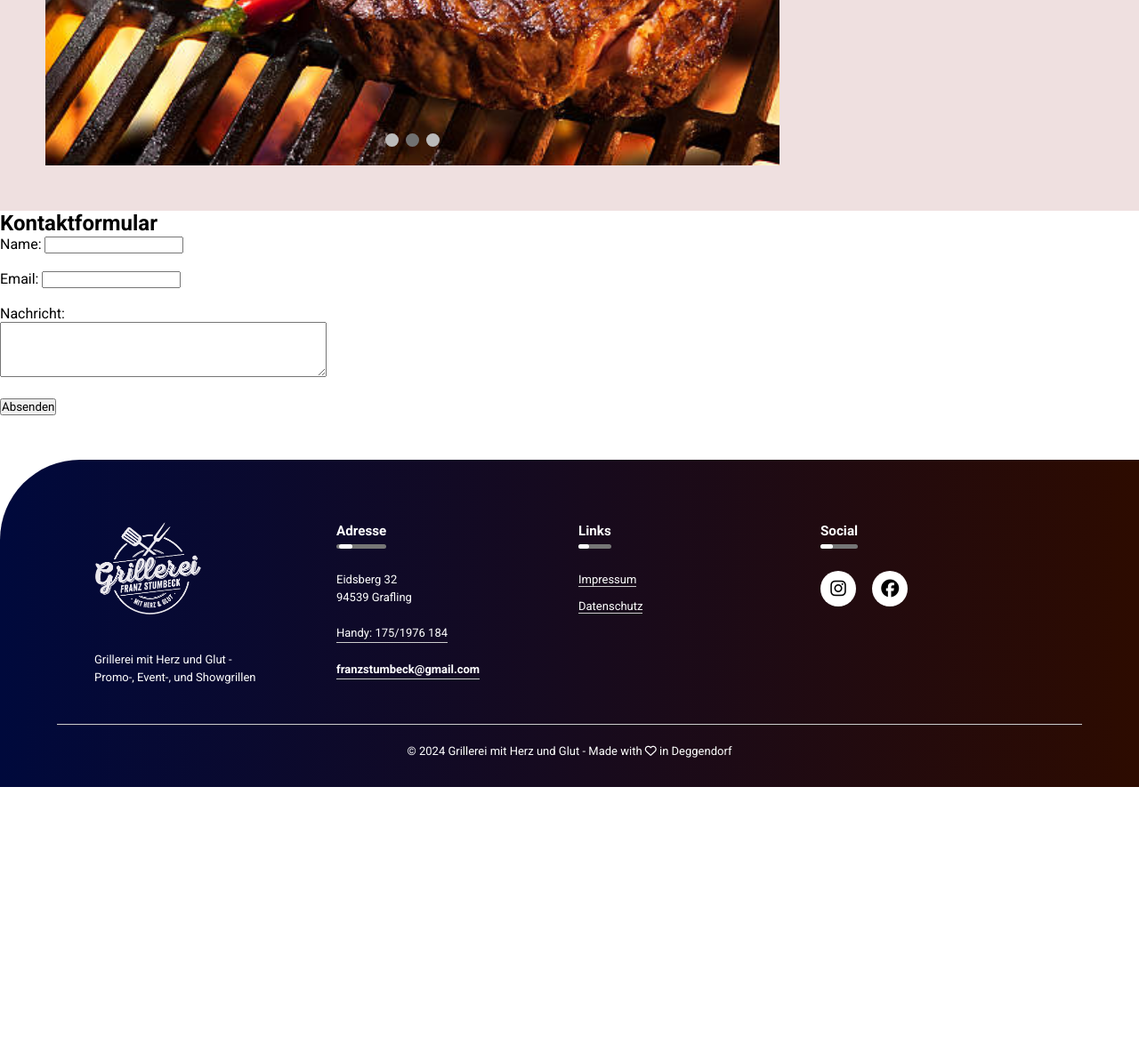
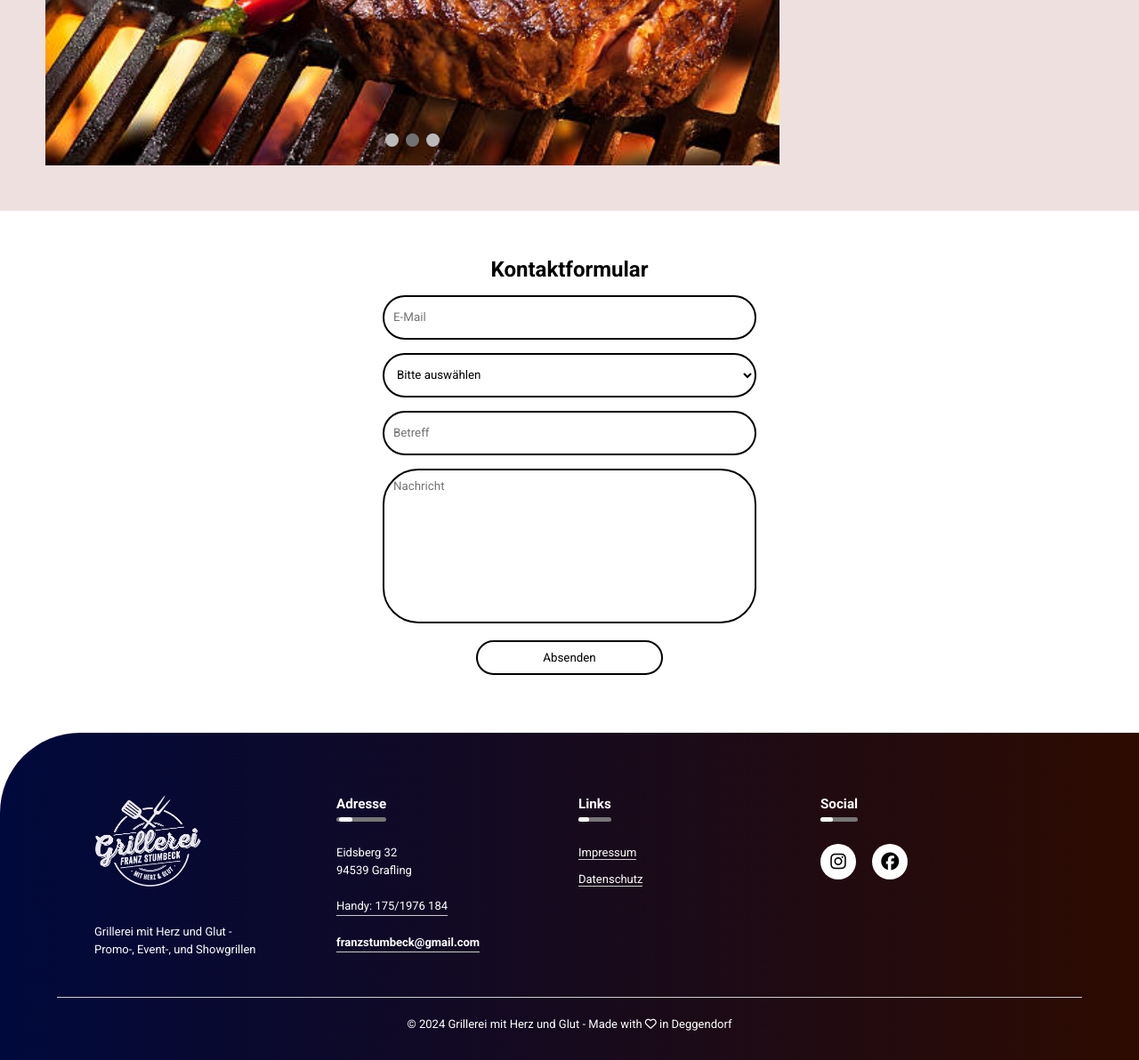
Before and after one commit to Lukxi/Grillerei, a PHP site: page /grillerei/ in a window 1280 px wide. Shown: the part 2053-3245 px from the top of the page at 89% size. Before the commit the page ends 2938 px from the top, so only its background shows below. Run offline with PHP 8.4, Linux system fonts and the light colour scheme.

Commit message:
implemented kontakt form and fixed script.php

```diff
--- a/includes/form.css
+++ b/includes/form.css
@@ -1,76 +1,57 @@
-* {
-    margin: 0;
-    padding: 0;
-    box-sizing: border-box;
-    font-family: Arial, Helvetica, sans-serif;
-}
-
-body {
-    display: flex;
-    justify-content: center;
-    align-items: center;
-    min-height: 100vh;
-}
-
 .wrapper {
     width: 420px;
     background: white;
+    margin-left: auto;
+    margin-right: auto;
+    padding: 15px 0;
 }
 
 .wrapper .input-box {
     width: 100%;
     height: 50px;
-    margin: 30px 0;
+    margin-bottom: 15px;
 }
 
-.input-box input {
+.input-box input,
+.wrapper select,
+textarea#Nachricht,
+button[type="submit"] {
     width: 100%;
-    height: 100%;
+    height: 50px;
     background: transparent;
-    border: none;
-    outline: none;
-    border: 2px solid;
-    border-color: black;
+    border: 2px solid black;
     border-radius: 40px;
     padding: 10px;
     cursor: pointer;
-}
-
-select {
-    width: 100%;
-    height: 100%;
-    background: transparent;
-    border: none;
-    outline: none;
-    border: 2px solid;
-    border-color: black;
-    border-radius: 40px;
-    padding: 10px;
-    cursor: pointer;
+    box-sizing: border-box;
 }
 
 textarea#Nachricht {
-    width: 100%;
-    height: 100%;
-    background: transparent;
-    border: none;
-    outline: none;
-    border: 2px solid;
-    border-color: black;
-    border-radius: 40px;
-    padding: 15px;
+    height: auto;
+    padding: 10px;
     resize: none;
 }
 
+.button-container {
+    display: flex;
+    justify-content: center;
+    margin-top: 15px;
+}
+
 button[type="submit"] {
-    padding: 5px 15px;
+    height: auto;
+    padding: 10px;
     background: white;
-    border: 2px solid;
-    border-color: black;
+    border: 2px solid black;
     border-radius: 40px;
     cursor: pointer;
+    width: 50%;
 }
 
 button[type="submit"]:focus {
     border-color: black;
 }
+ .success{
+    text-align: center;
+    margin-bottom: 2%;
+ }
--- a/includes/form.php
+++ b/includes/form.php
@@ -1,44 +1,64 @@
-<?php require("script.php") ?>
-
-<?php
-   if (isset($_POST["submit"])) {
-      if (empty($_POST["email"]) || empty($_POST["betreff"]) || empty($_POST["option"]) || empty($_POST["nachricht"])) {
-         echo "...";
-      }
-   }
-?>
-
 <!DOCTYPE HTML>
-<HTML lang="DE">
+<html lang="DE">
 <head>
     <meta charset="UTF-8">
-    <meta http-equiv="X-UA-Compatible" content="IE-edge">
+    <meta http-equiv="X-UA-Compatible" content="IE=edge">
     <meta name="viewport" content="width=device-width, initial-scale=1.0">
-    <link rel="stylesheet" href="Kontaktformular.css">
+    <link rel="stylesheet" href="includes/form.css">
+    <script>
+        function sendForm(event) {
+            event.preventDefault();
+
+            const formData = new FormData(event.target);
+            const xhr = new XMLHttpRequest();
+
+            xhr.open("POST", "script.php", true);
+            xhr.onload = function() {
+                if (xhr.status == 200) {
+                    const response = JSON.parse(xhr.responseText);
+                    const messageBox = document.createElement("p");
+                    messageBox.textContent = response.message;
+                    messageBox.className = response.status === "success" ? "success" : "error";
+                    document.querySelector(".wrapper").prepend(messageBox);
+                } else {
+                    alert("Ein Fehler ist aufgetreten.");
+                }
+            };
+
+            xhr.send(formData);
+        }
+    </script>
+    <style>
+        .success {
+            color: green;
+        }
+        .error {
+            color: red;
+        }
+    </style>
 </head>
-
 <body>
     <div class="wrapper">
-        <form action="script.php" method="post">
+        <form id="contactForm" onsubmit="sendForm(event)">
             <div class="input-box">
                 <input type="email" id="Email" name="email" placeholder="E-Mail" required><br>
             </div>
             <div class="input-box">
                 <select id="option" name="option">
                     <option value="" selected disabled hidden>Bitte auswählen</option>
-                    <option value="event-grillen" >Event - Grillen</option>
-                    <option value="promo-grillen" >Promo - Grillen</option>
-                    <option value="show-grillen" >Show - Grillen</option>
-            </select><br>
+                    <option value="event-grillen">Event - Grillen</option>
+                    <option value="promo-grillen">Promo - Grillen</option>
+                    <option value="show-grillen">Show - Grillen</option>
+                </select><br>
             </div>
             <div class="input-box">
                 <input type="text" id="Betreff" name="betreff" placeholder="Betreff" required><br>
             </div>
             <textarea id="Nachricht" name="nachricht" placeholder="Nachricht" rows="10" cols="20" required></textarea><br>
-            <div class="input-box">
+            <div class="button-container">
                 <button type="submit" name="submit">Absenden</button><br>
             </div>
         </form>
     </div>
 </body>
-</HTML>
+</html>
--- a/index.php
+++ b/index.php
@@ -119,18 +119,10 @@
     </div>
     <section id="kontakt">
     <h2>Kontaktformular</h2>
-    <form action="send_email.php" method="post">
-        <label for="name">Name:</label>
-        <input type="text" id="name" name="name" required><br><br>
-        <label for="email">Email:</label>
-        <input type="email" id="email" name="email" required><br><br>
-        <label for="message">Nachricht:</label><br>
-        <textarea id="message" name="message" rows="4" cols="50" required></textarea><br><br>
-        <input type="submit" value="Absenden">
-    </form>
+    <?php include('includes/form.php'); ?>
     </section>
 
-    <?php include('includes/footer.php'); ?>
+     <?php include('includes/footer.php'); ?>
 
 
     <script>
--- a/style.css
+++ b/style.css
@@ -380,50 +380,9 @@ h1{
 }
 /*Slideshow - Ende*/
 
-/*Member---------------------------*/
-.member{
-    margin: 100px auto;
-    width: 100%;
-    background: linear-gradient(rgba(0, 0, 0, 0.503), rgba(0,0,0,0.503)), url(img/banner2.jpeg);
-    background-position: absolute;
-    background-size: cover;
-    border-radius: 10px;
+/*kontakt-------*/
+
+#kontakt h2{
+    margin-top: 4%;
     text-align: center;
-    padding: 100px 0;
 }
-.member h1{
-    color: #fff;
-    margin-bottom: 20px;
-    padding: 0;
-}
-.member p {
-    color: #fff;
-}
-.member #red{
-    color: #f44336;
-}
-.member-btn{
-    display: inline-block;
-    text-decoration: none;
-    margin-top: 10px;
-    color: #fff;
-    border: 1px solid #fff;
-    padding: 12px 34px;
-    font-size: 13px;
-    background: transparent;
-    position: relative;
-    cursor: pointer;
-}
-.member-btn:hover{
-    border: 1px solid #f44336;
-    background: #f44336;
-    transition: 0.5s;
-}
-@media(max-width: 700px){
-    .member h1{
-        font-size: 24px;
-    }
-    .member p{
-        padding: 10px;
-    }
-}
```
Also changed, not shown: script.php (+14 -20 lines).
